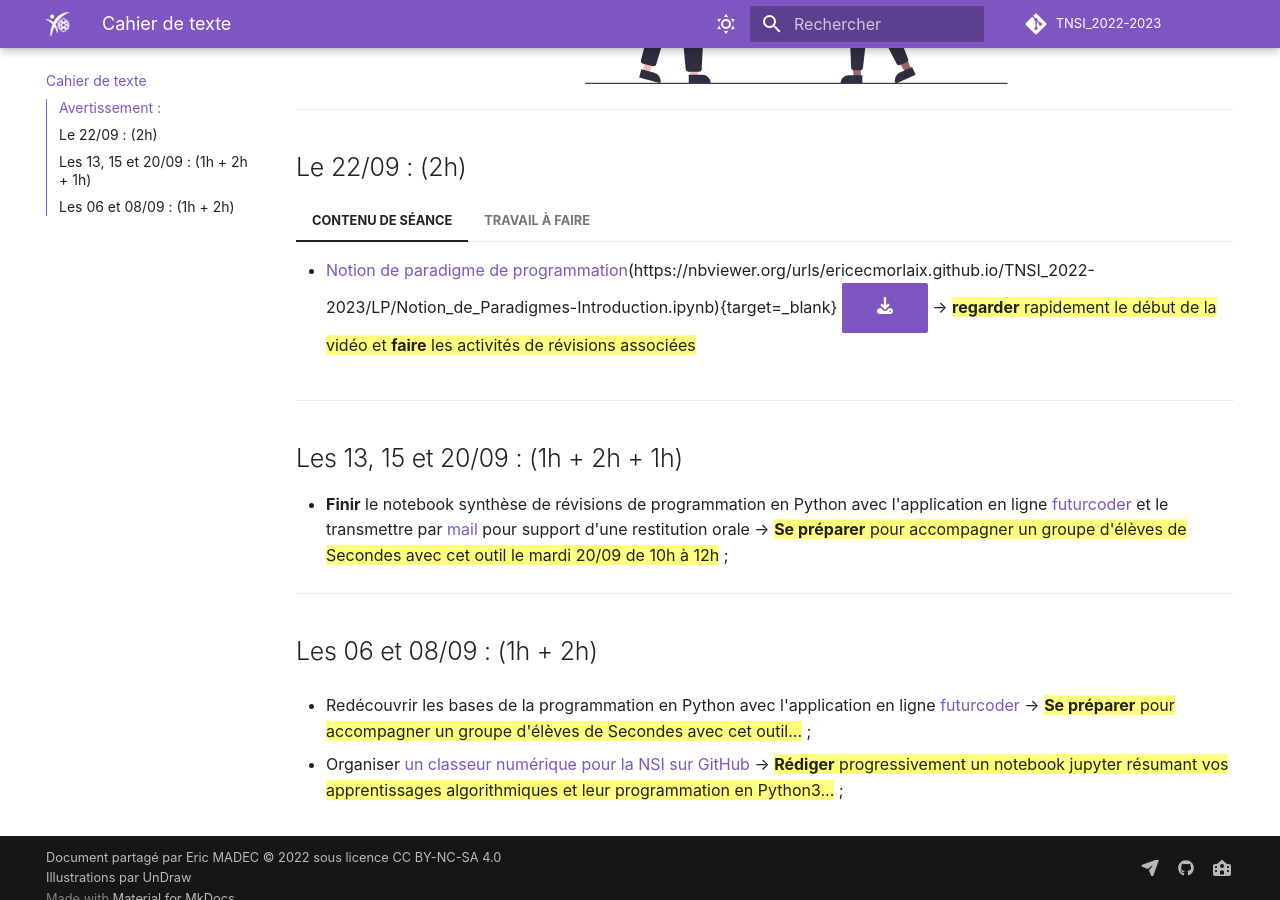
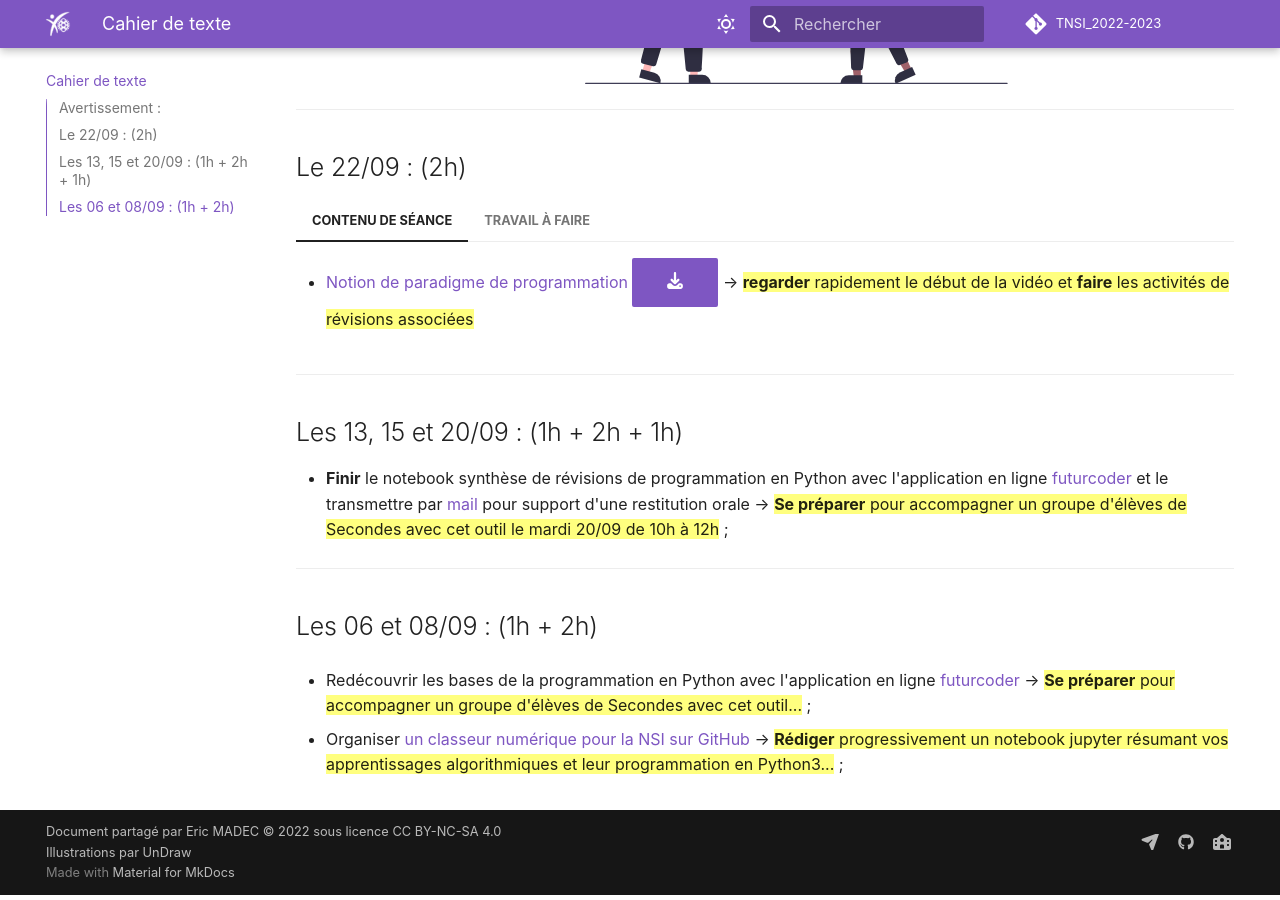
Before and after one commit to ericECmorlaix/TNSI_2022-2023, an MkDocs documentation site: the page built from docs/index.md, in a window 1280 px wide and 900 px high, scrolled down 626 px. Built offline with MkDocs 1.6.1 and Material for MkDocs 9.7.7, drawn with Linux system fonts in a browser that asks for light colours; comment, search, counter and statistics services are not loaded; some of the changed lines change nothing that is shown.

Commit message:
MAJ0922 correction liens

```diff
--- a/docs/index.md
+++ b/docs/index.md
@@ -19,11 +19,11 @@
 
 === "CONTENU DE SÉANCE"
 
-    - [Notion de paradigme de programmation](./)(https://nbviewer.org/urls/ericecmorlaix.github.io/TNSI_2022-2023/LP/Notion_de_Paradigmes-Introduction.ipynb){target=_blank} [:fontawesome-solid-download:](https://ericecmorlaix.github.io/TNSI_2022-2023/LP/Notion_de_Paradigmes-Introduction.ipynb){ .md-button .md-button--primary} -> ==**regarder** rapidement le début de la vidéo et **faire** les activités de révisions associées==
+    - [Notion de paradigme de programmation](https://nbviewer.org/urls/ericecmorlaix.github.io/TNSI_2022-2023/LP/Notion_de_Paradigmes-Introduction.ipynb){target=_blank} [:fontawesome-solid-download:](https://ericecmorlaix.github.io/TNSI_2022-2023/LP/Notion_de_Paradigmes-Introduction.ipynb){ .md-button .md-button--primary} -> ==**regarder** rapidement le début de la vidéo et **faire** les activités de révisions associées==
 
 === "TRAVAIL À FAIRE"
 
-    - **Finir** les activités de révisions associées à la [Notion de paradigme de programmation impérative structurée et procédurale en Python](https://nbviewer.org/urls/ericecmorlaix.github.io/TNSI_2022-2023/LP/Notion_de_Paradigmes-Introduction.ipynb){target=_blank} et les **remettre** par [mail] pour le 27/09 ;
+    - **Finir** les activités de révisions associées à la [Notion de paradigme de programmation impérative structurée et procédurale en Python](https://nbviewer.org/urls/ericecmorlaix.github.io/TNSI_2022-2023/LP/Notion_de_Paradigmes-Introduction.ipynb#Exercice-:-S%C3%A9rie-de-notes){target=_blank} et les **remettre** par [mail] pour le 27/09 ;
 
 ***
 ## Les 13, 15 et 20/09 : (1h + 2h + 1h)
```
